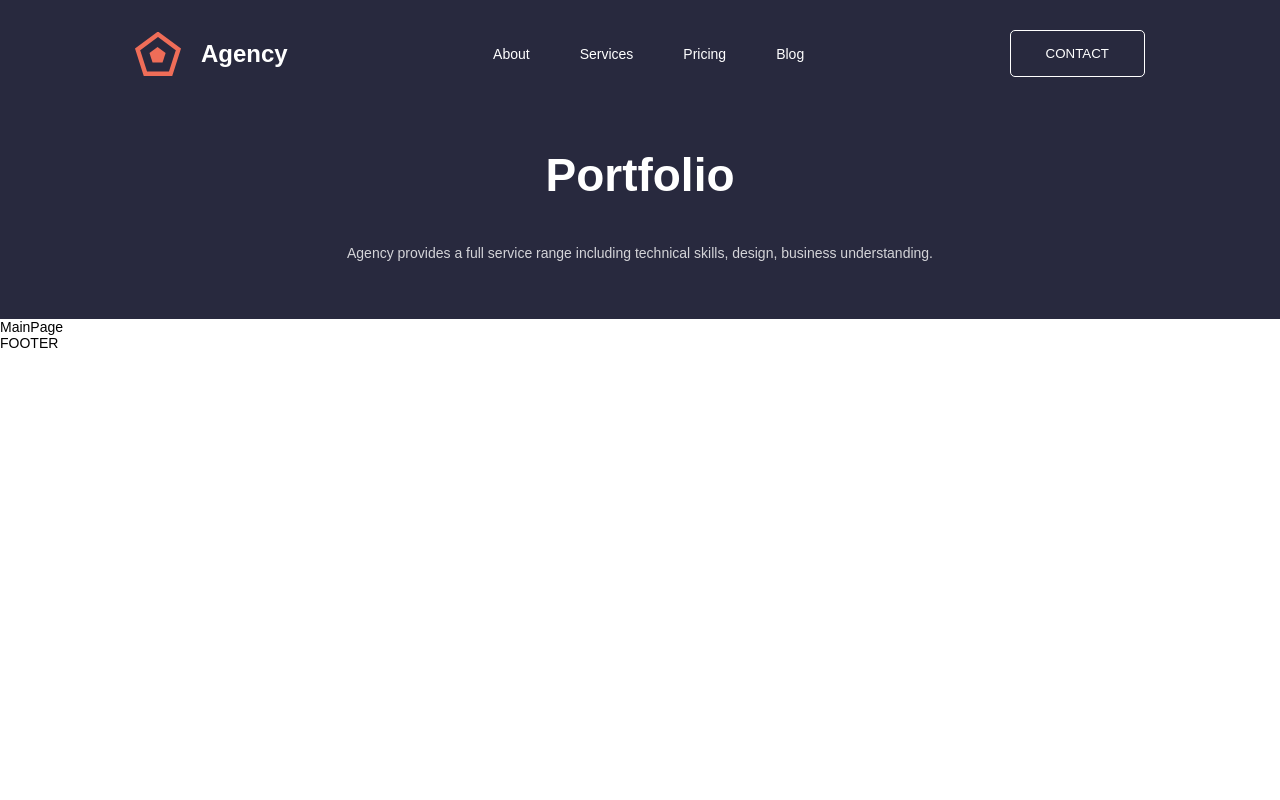
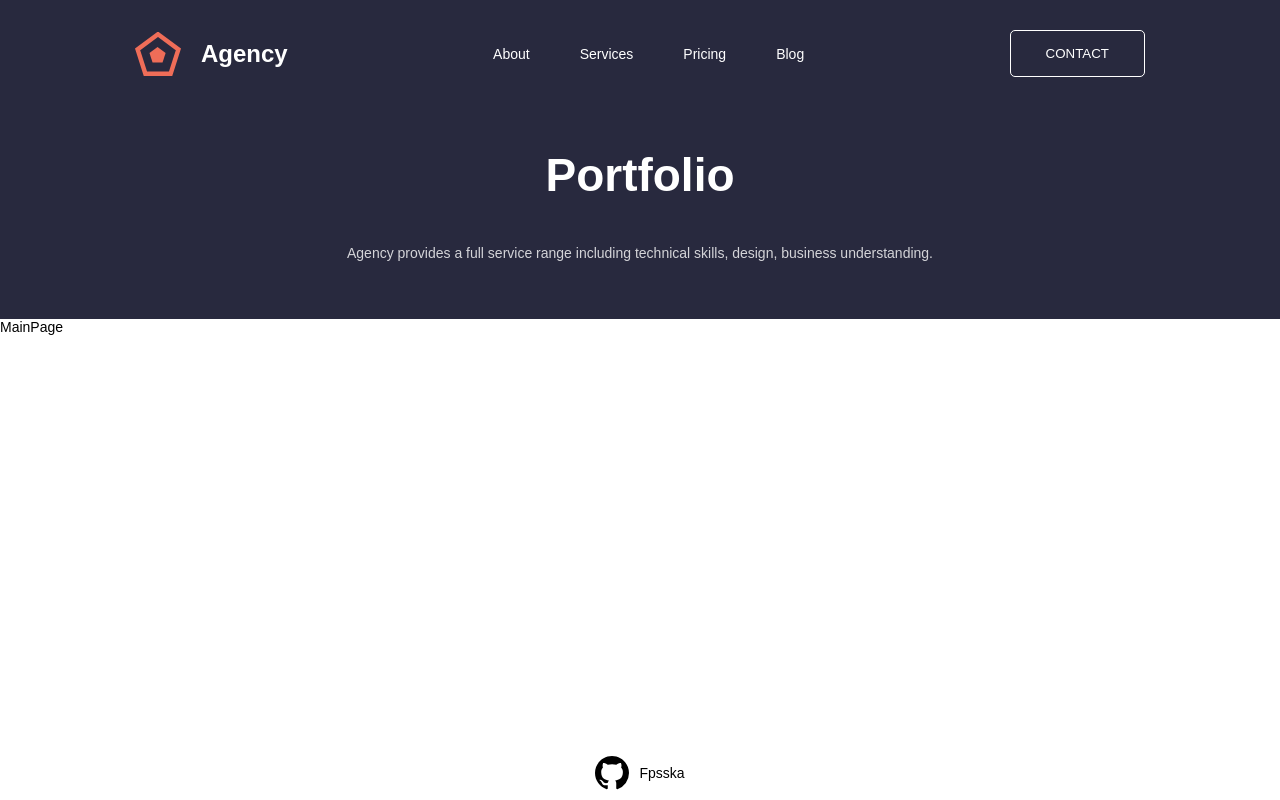
Before and after one commit to Fpsska/Agency-website, a React (Create React App) app: page / in a window 1280 px wide. Built offline with nearby package versions, Linux system fonts and the light colour scheme.

Commit message:
feat: create Footer component, use in Layout.tsx & install react-icons npm package, use in Footer.tsx & add styles for stick footer to the bottom of the page

```diff
--- a/package.json
+++ b/package.json
@@ -14,6 +14,7 @@
     "@types/react-dom": "^18.0.5",
     "react": "^18.2.0",
     "react-dom": "^18.2.0",
+    "react-icons": "^4.4.0",
     "react-redux": "^8.0.2",
     "react-router": "^6.3.0",
     "react-router-dom": "^6.3.0",
--- a/src/assets/styles/_style.scss
+++ b/src/assets/styles/_style.scss
@@ -33,3 +33,18 @@ button {
 }
 
 // /. NULL-STYLES
+
+#root,
+.App {
+    height: 100%;
+}
+
+.page {
+    height: 100%;
+    display: flex;
+    flex-direction: column;
+}
+
+.main {
+    flex: 1 0 auto;
+}
--- /dev/null
+++ b/src/components/Footer/Footer.tsx
@@ -0,0 +1,22 @@
+import React from 'react';
+
+import { BsGithub } from 'react-icons/bs';
+
+import './footer.scss';
+
+// /. imports
+
+const Footer: React.FC = () => {
+    return (
+        <footer className="footer">
+            <div className="footer__wrapper">
+                <div className="footer__social">
+                    <BsGithub size={'34px'} color={'#000'} />
+                    <a className="footer__link" target="_blank" href="https://github.com/Fpsska">Fpsska</a>
+                </div>
+            </div>
+        </footer>
+    );
+};
+
+export default Footer;
--- /dev/null
+++ b/src/components/Footer/footer.scss
@@ -0,0 +1,27 @@
+.footer {
+    flex: 0 0 auto;
+    &__wrapper {
+        display: flex;
+        justify-content: center;
+        padding: 10px 0;
+    }
+    &__social {
+        display: flex;
+        align-items: center;
+        cursor: pointer;
+        :not(:last-child) {
+            margin: 0 10px 0 0;
+        }
+        &:hover {
+            svg {
+                transform: scale(1.1);
+            }
+        }
+    }
+    svg {
+        transition: all 0.25s linear;
+    }
+    &__link {
+        color: var(--footer-link-color);
+    }
+}
--- a/src/components/Header/header.scss
+++ b/src/components/Header/header.scss
@@ -1,4 +1,5 @@
 .header {
+    flex: 0 0 auto;
     background-color: #28293e;
     &__wrapper {
         display: flex;
--- a/src/components/common/Layout/Layout.tsx
+++ b/src/components/common/Layout/Layout.tsx
@@ -3,6 +3,7 @@ import React from 'react';
 import { Outlet } from 'react-router';
 
 import Header from '../../Header/Header';
+import Footer from '../../Footer/Footer';
 
 // /. imports
 
@@ -13,7 +14,7 @@ const Layout: React.FC = () => {
             <main className="main">
                 <Outlet/>
             </main>
-            <footer className="footer">FOOTER</footer>
+            <Footer/>
         </div>
     );
 };
```
Also changed, not shown: 1 other file (tests, documents, lock files or other folders).
